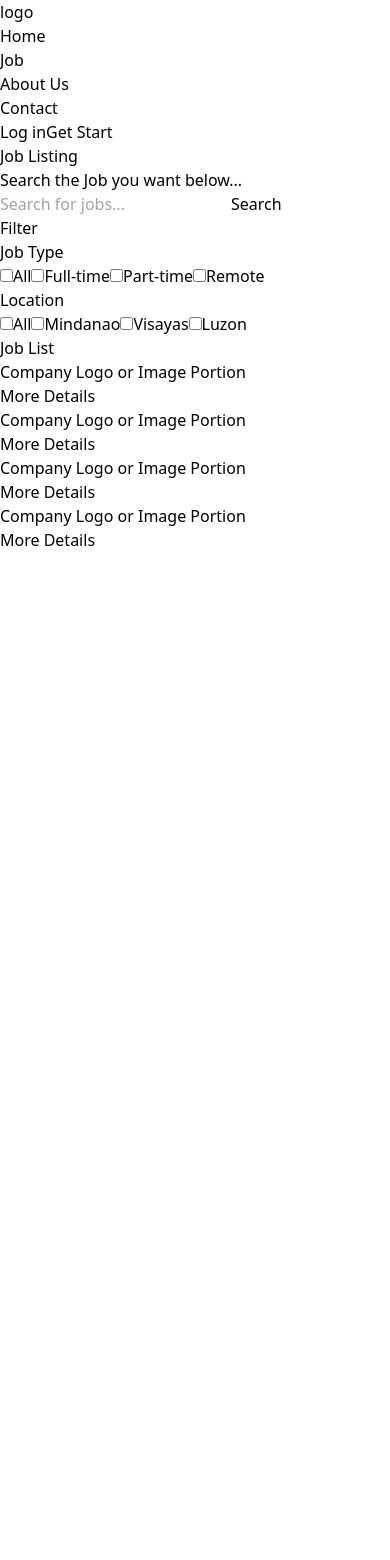
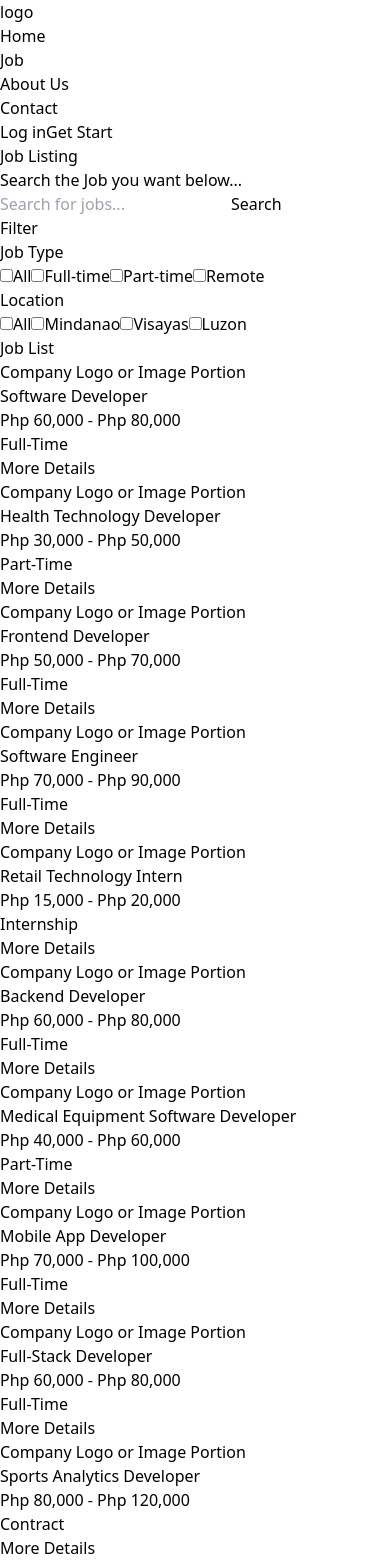
Before and after one commit to Vanjems/JobListingApp, a React (Vite) app: page / in a window 390 px wide. Before the commit the page ends 844 px from the top, so only its background shows below. Built offline with nearby package versions, Linux system fonts and the light colour scheme.

Commit message:
try to fix the transfer page to the specific job

```diff
--- a/src/App.jsx
+++ b/src/App.jsx
@@ -1,8 +1,5 @@
 import React from 'react'
-import Home from './pages/home/Home'
 import { Outlet } from 'react-router-dom'
-// import { BrowserRouter, Routes, Route } from 'react-router-dom'
-// import Jobdetails from './pages/jobdetails/Jobdetails'
 
 export default function App() {
   return (
--- /dev/null
+++ b/src/assets/JobData.json
@@ -0,0 +1,173 @@
+[
+    {
+      "id": 1,
+      "jobTitle": "Software Developer",
+      "companyName": "Tech Innovators Inc.",
+      "location": "Luzon",
+      "type": "Full-Time",
+      "monthlySalaryRange": "Php 60,000 - Php 80,000",
+      "jobDescription": "We are looking for a skilled software developer to join our dynamic team.",
+      "jobRequirements": [
+        "Bachelor's degree in Computer Science or related field",
+        "3+ years of experience with React.js",
+        "Proficiency in JavaScript, HTML, and CSS",
+        "Experience with RESTful APIs",
+        "Strong problem-solving skills"
+      ],
+      "howToApply": "Please send your resume and cover letter to jobs@techinnovators.com.",
+      "companyInformation": "Tech Innovators Inc. is a leading technology company specializing in innovative solutions for the tech industry."
+    },
+    {
+      "id": 2,
+      "jobTitle": "Health Technology Developer",
+      "companyName": "HealthTech Solutions",
+      "location": "Mindanao",
+      "type": "Part-Time",
+      "monthlySalaryRange": "Php 30,000 - Php 50,000",
+      "jobDescription": "Join our team to develop cutting-edge health technology solutions.",
+      "jobRequirements": [
+        "Experience with Python and Django",
+        "Knowledge of healthcare regulations",
+        "Ability to work in a fast-paced environment",
+        "Strong analytical skills"
+      ],
+      "howToApply": "Submit your application through our website.",
+      "companyInformation": "HealthTech Solutions is dedicated to improving healthcare through innovative technology."
+    },
+    {
+      "id": 3,
+      "jobTitle": "Frontend Developer",
+      "companyName": "EduTech Co.",
+      "location": "Visayas",
+      "type": "Full-Time",
+      "monthlySalaryRange": "Php 50,000 - Php 70,000",
+      "jobDescription": "We need a frontend developer to create educational tools for our platform.",
+      "jobRequirements": [
+        "Proficiency in HTML, CSS, and JavaScript",
+        "Experience with React.js",
+        "Understanding of responsive design",
+        "Good communication skills"
+      ],
+      "howToApply": "Email your portfolio to careers@edutechco.com.",
+      "companyInformation": "EduTech Co. creates innovative educational software to enhance learning experiences."
+    },
+    {
+      "id": 4,
+      "jobTitle": "Software Engineer",
+      "companyName": "Green Energy Corp.",
+      "location": "Mindanao",
+      "type": "Full-Time",
+      "monthlySalaryRange": "Php 70,000 - Php 90,000",
+      "jobDescription": "Looking for a software engineer to help develop renewable energy solutions.",
+      "jobRequirements": [
+        "Experience with C++ and Python",
+        "Knowledge of renewable energy systems",
+        "Strong problem-solving abilities",
+        "Team player with good communication skills"
+      ],
+      "howToApply": "Apply online at our careers page.",
+      "companyInformation": "Green Energy Corp. focuses on creating sustainable energy solutions."
+    },
+    {
+      "id": 5,
+      "jobTitle": "Retail Technology Intern",
+      "companyName": "RetailTech",
+      "location": "Luzon",
+      "type": "Internship",
+      "monthlySalaryRange": "Php 15,000 - Php 20,000",
+      "jobDescription": "An internship opportunity for students to gain experience in retail technology.",
+      "jobRequirements": [
+        "Currently enrolled in a Computer Science program",
+        "Basic knowledge of JavaScript and HTML",
+        "Willingness to learn and take on new challenges",
+        "Good teamwork skills"
+      ],
+      "howToApply": "Send your resume to intern@retailtech.com.",
+      "companyInformation": "RetailTech develops technology solutions to enhance the retail shopping experience."
+    },
+    {
+      "id": 6,
+      "jobTitle": "Backend Developer",
+      "companyName": "FinanceSoft",
+      "location": "Visayas",
+      "type": "Full-Time",
+      "monthlySalaryRange": "Php 60,000 - Php 80,000",
+      "jobDescription": "We are hiring a backend developer to work on our financial software products.",
+      "jobRequirements": [
+        "Experience with Node.js and Express",
+        "Understanding of financial systems",
+        "Strong debugging skills",
+        "Ability to work independently"
+      ],
+      "howToApply": "Visit our website to apply.",
+      "companyInformation": "FinanceSoft specializes in software solutions for the financial industry."
+    },
+    {
+      "id": 7,
+      "jobTitle": "Medical Equipment Software Developer",
+      "companyName": "MedEquip Co.",
+      "location": "Luzon",
+      "type": "Part-Time",
+      "monthlySalaryRange": "Php 40,000 - Php 60,000",
+      "jobDescription": "Part-time position for a software developer to maintain medical equipment software.",
+      "jobRequirements": [
+        "Experience with Java and Spring Boot",
+        "Knowledge of medical equipment standards",
+        "Attention to detail",
+        "Ability to work flexible hours"
+      ],
+      "howToApply": "Contact us through our careers portal.",
+      "companyInformation": "MedEquip Co. provides high-quality medical equipment and software."
+    },
+    {
+      "id": 8,
+      "jobTitle": "Mobile App Developer",
+      "companyName": "TravelTech",
+      "location": "Remote",
+      "type": "Full-Time",
+      "monthlySalaryRange": "Php 70,000 - Php 100,000",
+      "jobDescription": "Seeking a mobile app developer to enhance our travel booking app.",
+      "jobRequirements": [
+        "Experience with React Native",
+        "Knowledge of mobile app design principles",
+        "Ability to troubleshoot and debug mobile apps",
+        "Excellent communication skills"
+      ],
+      "howToApply": "Apply by sending your resume to jobs@traveltech.com.",
+      "companyInformation": "TravelTech offers innovative technology solutions for the travel industry."
+    },
+    {
+      "id": 9,
+      "jobTitle": "Full-Stack Developer",
+      "companyName": "Foodie Apps",
+      "location": "Visayas",
+      "type": "Full-Time",
+      "monthlySalaryRange": "Php 60,000 - Php 80,000",
+      "jobDescription": "We need a full-stack developer to work on our food delivery platform.",
+      "jobRequirements": [
+        "Proficiency in JavaScript, Node.js, and React.js",
+        "Experience with MongoDB",
+        "Understanding of RESTful APIs",
+        "Ability to work in an agile environment"
+      ],
+      "howToApply": "Submit your application on our careers page.",
+      "companyInformation": "Foodie Apps develops apps that connect food lovers with local restaurants."
+    },
+    {
+      "id": 10,
+      "jobTitle": "Sports Analytics Developer",
+      "companyName": "SportsTech Ltd.",
+      "location": "Mindanao",
+      "type": "Contract",
+      "monthlySalaryRange": "Php 80,000 - Php 120,000",
+      "jobDescription": "Contract position for a developer to work on sports analytics software.",
+      "jobRequirements": [
+        "Experience with Python and machine learning",
+        "Understanding of sports analytics",
+        "Strong analytical skills",
+        "Ability to work on tight deadlines"
+      ],
+      "howToApply": "Email your resume to hiring@sportstech.com.",
+      "companyInformation": "SportsTech Ltd. creates advanced analytics software for the sports industry."
+    }
+  ]
--- a/src/components/job/Job.jsx
+++ b/src/components/job/Job.jsx
@@ -1,12 +1,12 @@
 import React from 'react';
-
+import { Link } from 'react-router-dom';
+import jobData from '../../assets/JobData.json'; // Adjust the path if necessary
 
 export default function Job() {
   return (
     <div>
       {/* the div below divides the structure by half horizontally */}
       <div className="flex flex-col">
-
         {/* This div will be the Page Title and the search bar and button */}
         <div className="">
           <div className="container mx-auto text-center">
@@ -71,55 +71,21 @@ export default function Job() {
             <h2 className="text-2xl font-bold mb-4 text-center">Job List</h2>
             {/* Job listing items will go here */}
             <div className="space-y-4">
-              <div className="bg-gray-400 p-4 rounded-md shadow-md grid grid-cols-1 md:grid-cols-2 gap-4 overflow-auto h-[400px]">
-                  <div className="bg-white p-4 rounded-md shadow-md flex items-center justify-center">
+              {jobData.map((job) => (
+                <div key={job.id} className="bg-gray-400 p-4 rounded-md shadow-md flex items-center justify-center">
                   <div className="flex flex-col items-center">
                     <div className="w-32 h-32 bg-gray-200 flex items-center justify-center mb-4">
                       Company Logo or Image Portion
                     </div>
-                      <div className="w-full h-24 bg-gray-200 mb-4">
-                        {/* Job details here */}
+                    <div className="w-full h-24 bg-gray-200 mb-4 flex flex-col justify-center items-center">
+                      <div className="font-bold text-lg">{job.jobTitle}</div>
+                      <div>{job.monthlySalaryRange}</div>
+                      <div>{job.type}</div>
                     </div>
-                      <a className="px-4 py-2 bg-gray-500 text-white rounded-md" href='/jobdetailspage'>More Details</a>
+                    <Link className="px-4 py-2 bg-gray-500 text-white rounded-md" to={`/jobdetails/${job.id}`}>More Details</Link>
                   </div>
                 </div>
-                  <div className="bg-white p-4 rounded-md shadow-md flex items-center justify-center">
-                    <div className="flex flex-col items-center">
-                      <div className="w-32 h-32 bg-gray-200 flex items-center justify-center mb-4">
-                        Company Logo or Image Portion
-                      </div>
-                      <div className="w-full h-24 bg-gray-200 mb-4">
-                        {/* Job details here */}
-                      </div>
-                      <button className="px-4 py-2 bg-gray-500 text-white rounded-md">More Details</button>
-                    </div>
-                  </div>
-                  <div className="bg-white p-4 rounded-md shadow-md flex items-center justify-center">
-                    <div className="flex flex-col items-center">
-                      <div className="w-32 h-32 bg-gray-200 flex items-center justify-center mb-4">
-                        Company Logo or Image Portion
-                      </div>
-                      <div className="w-full h-24 bg-gray-200 mb-4">
-                        {/* Job details here */}
-                      </div>
-                      <button className="px-4 py-2 bg-gray-500 text-white rounded-md">More Details</button>
-                    </div>
-                  </div>
-                  <div className="bg-white p-4 rounded-md shadow-md flex items-center justify-center">
-                    <div className="flex flex-col items-center">
-                      <div className="w-32 h-32 bg-gray-200 flex items-center justify-center mb-4">
-                        Company Logo or Image Portion
-                      </div>
-                      <div className="w-full h-24 bg-gray-200 mb-4">
-                        {/* Job details here */}
-                      </div>
-                      <button className="px-4 py-2 bg-gray-500 text-white rounded-md">More Details</button>
-                    </div>
-                  </div>
-              </div>
-
-
-              {/* Repeat the above div for more job listings */}
+              ))}
             </div>
           </div>
         </div>
--- a/src/components/jobdetails/Jobdetails.jsx
+++ b/src/components/jobdetails/Jobdetails.jsx
@@ -1,6 +1,15 @@
-import React from 'react'
+import React from 'react';
+import { useParams } from 'react-router-dom';
+import jobData from '../../assets/JobData.json'; // Adjust the path if necessary
 
 export default function Jobdetails() {
+  const { id } = useParams();
+  const job = jobData.find(job => job.id === parseInt(id));
+
+  if (!job) {
+    return <div>Job not found</div>;
+  }
+
   return (
     <div className='w-full '>
       <div className="flex flex-col">
@@ -9,47 +18,38 @@ export default function Jobdetails() {
           <div className="container mx-auto text-center relative">
             <h1 className="text-4xl font-bold mb-4">Job Details</h1>
           </div>
-            <button className='rounded-full bg-yellow-500 py-2 px-5 absolute right-[200px]'>Back to Listing</button>
+          <a className='rounded-full bg-yellow-500 py-2 px-5 absolute right-[200px]' href='/'>Back to Listing</a>
         </div>
         {/* Job Title to Company images */}
         <div className="flex flex-col">
           <div className="grid grid-cols-1 md:grid-cols-2">
-
             {/* The Job title, Location, Company Name, Job Details */}
             <div className="flex flex-col gap-y-5">
-                            <div className="">Company Name:</div>
-                            <div className="">Location: </div>
-                            <div className="">Type: </div>
-                            <div className="">Job Descrption: </div>
-
+              <h1>Job Title: {job.jobTitle}</h1>
+              <div>Monthly Salary Range: {job.monthlySalaryRange}</div>
+              <div className="">Company Name: {job.companyName}</div>
+              <div className="">Location: {job.location}</div>
+              <div className="">Type: {job.type}</div>
+              <div className="">Job Description: {job.jobDescription}</div>
             </div>
-
             {/* The Image Portion */}
             <div className="h-[100px] w-[50px] bg-red-100"> I AM AN IMAGE</div>
-
           </div>
           <div className="">Job Requirements:
             <ul>
-                        <li>1</li>
-                        <li>2</li>
-                        <li>3</li>
-                        <li>4</li>
-                        <li>5</li>
+              {job.jobRequirements.map((requirement, index) => (
+                <li key={index}>{requirement}</li>
+              ))}
             </ul>
           </div>
           <div className="">
-                    How to Apply:
+            How to Apply: {job.howToApply}
           </div>
           <div className="">
-                    Company Information:
-                </div>
-                <div className="flex flex-row justify-between">
-                    <div className="h-[100px] w-[100px] bg-red-100">I AM AN IMAGE</div>
-                    <div className="h-[100px] w-[100px] bg-red-100">I AM AN IMAGE</div>
-                    <div className="h-[100px] w-[100px] bg-red-100">I AM AN IMAGE</div>
+            Company Information: {job.companyInformation}
           </div>
         </div>
       </div>
     </div>
-  )
+  );
 }
```
Lines whose indentation alone changed are shown as unchanged.
